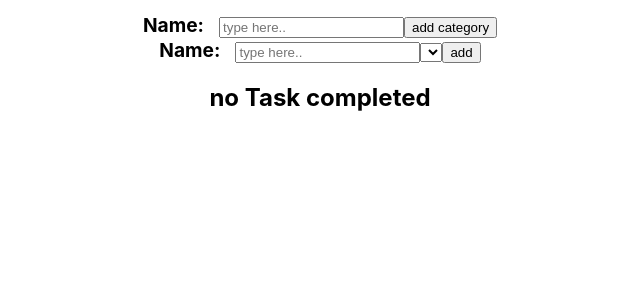
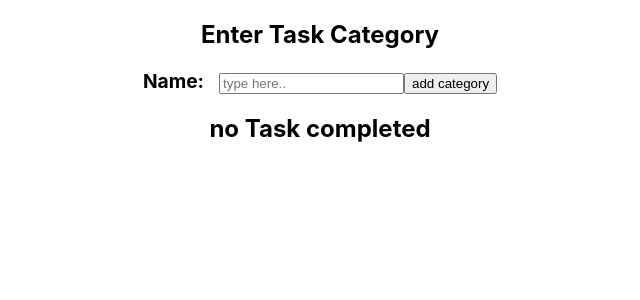
Before and after one commit to mamun-opu/to-do, a React (Create React App) app: page / in a window 1280 px wide. Shown: the top 300 px of the page, without its empty margins (320-960 px from the left). Built offline with nearby package versions, Linux system fonts and the light colour scheme.

Commit message:
bug fixed

```diff
--- a/src/App.tsx
+++ b/src/App.tsx
@@ -161,8 +161,20 @@ function App() {
 
           <Route path = '/' element = {
             <Fragment>
-              <CreateTaskCategory />
-              <CreateNewTask />
+              {
+                categoryList.length <= 2 ?
+                <>
+                  <h2>Enter Task Category</h2>
+                  <CreateTaskCategory />
+                </>  : ''
+              }
+              {
+                categoryList.length <= 0 ?  '' :
+                <>
+                  <h2>Enter Task name</h2>
+                  <CreateNewTask />
+                </>
+              }
               <ShowAllTasks />
             </Fragment>
           } />
```
